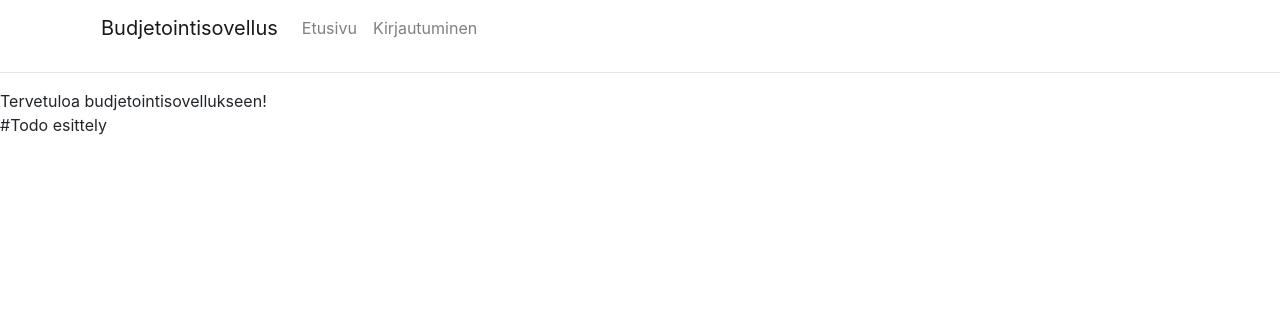
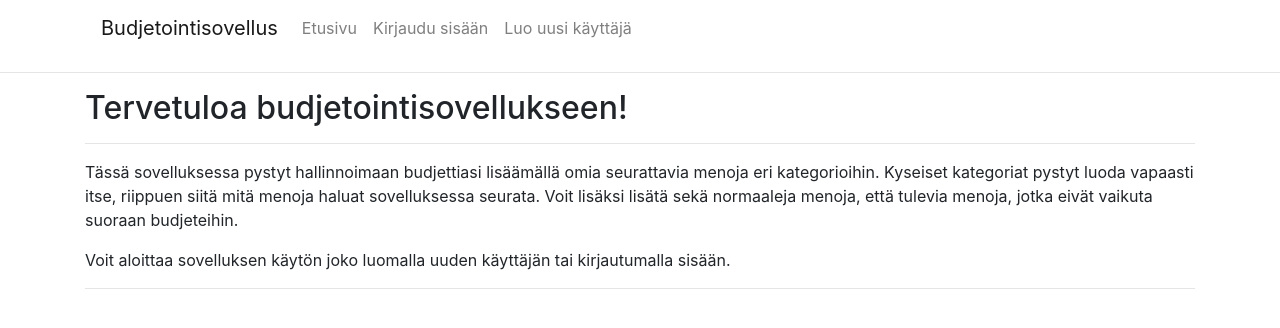
Before and after one commit to Eoyie/Budjetointisovellus, a Flask app: page / in a window 1280 px wide. Shown: the top 328 px of the page. Run offline with Flask 3, Linux system fonts and the light colour scheme; some libraries are stand-ins or nearby versions.

Commit message:
Updated Welcome page

```diff
--- a/templates/index.html
+++ b/templates/index.html
@@ -5,6 +5,18 @@
 {% extends "layout.html" %}
 {% block title %}Etusivu{% endblock %}
 {% block content %}
-Tervetuloa budjetointisovellukseen! <br>
-#Todo esittely
+<div class="container">
+    <h2>Tervetuloa budjetointisovellukseen!</h2>
+    <hr>
+    <p>
+        Tässä sovelluksessa pystyt hallinnoimaan budjettiasi lisäämällä omia
+        seurattavia menoja eri kategorioihin. Kyseiset kategoriat
+        pystyt luoda vapaasti itse, riippuen siitä mitä menoja haluat
+        sovelluksessa seurata. Voit lisäksi lisätä sekä normaaleja menoja,
+        että tulevia menoja, jotka eivät vaikuta suoraan budjeteihin.
+    <p>
+        Voit aloittaa sovelluksen käytön joko luomalla uuden käyttäjän
+        tai kirjautumalla sisään.
+    <hr>
+</div>
 {% endblock %}
--- a/templates/layout.html
+++ b/templates/layout.html
@@ -11,7 +11,10 @@
         <a class="nav-link" href="/">Etusivu</a>
       </li>
       <li class="nav-item">
-        <a class="nav-link" href="/login">Kirjautuminen</a>
+        <a class="nav-link" href="/login">Kirjaudu sisään</a>
+      </li>
+      <li class="nav-item">
+        <a class="nav-link" href="/register">Luo uusi käyttäjä</a>
       </li>
     </ul>
   </nav>
```
